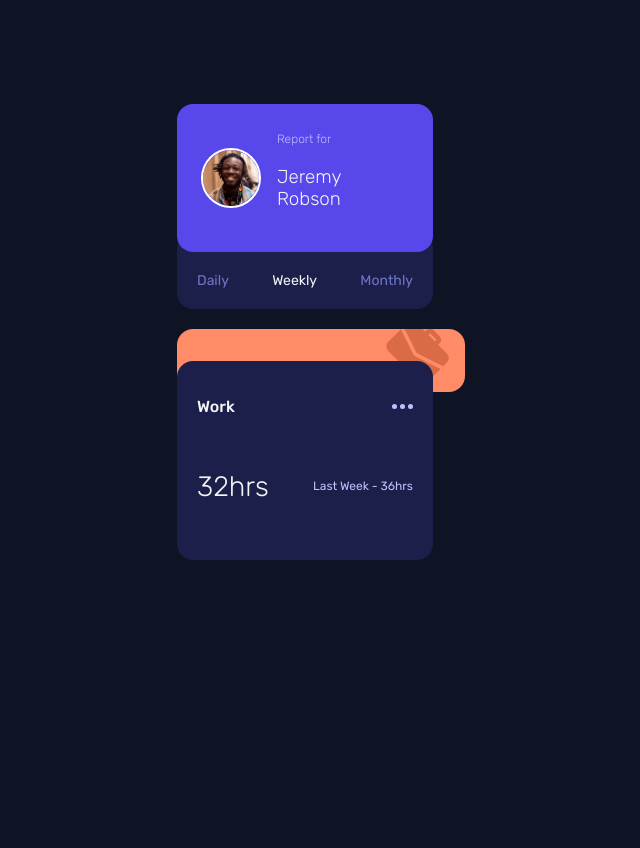
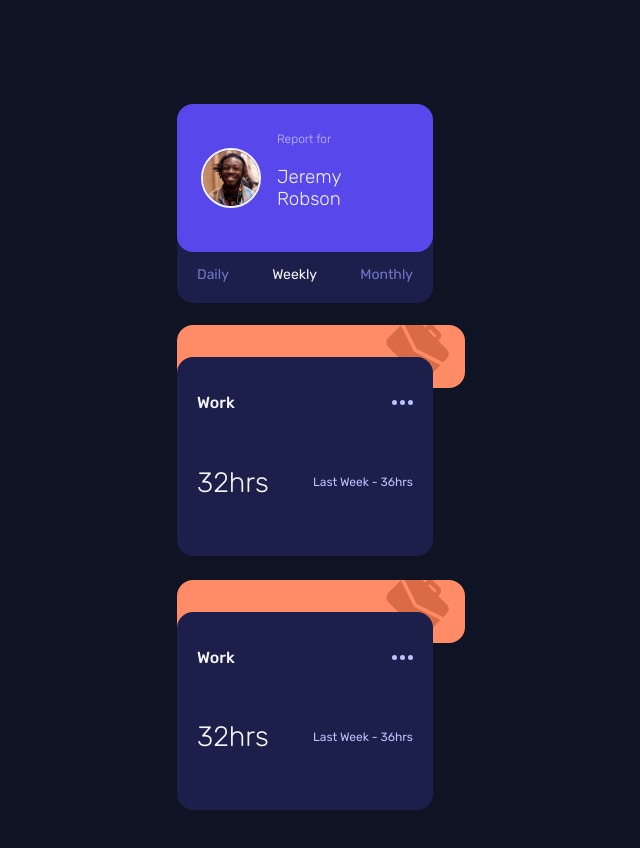
Before and after one commit to devmor-j/fm-time-tracking-dashboard, a Vue app: page / in a window 1280 px wide. Shown: the top 848 px of the page, without its empty margins (335-975 px from the left). Before the commit the page ends 800 px from the top, so only its background shows below. Built offline with nearby package versions, Linux system fonts and the light colour scheme.

Commit message:
Adjust card spacing

```diff
--- a/src/App.vue
+++ b/src/App.vue
@@ -6,6 +6,7 @@ import ProfileCard from "./components/ProfileCard.vue";
 <template>
   <main class="container">
     <ProfileCard />
+    <TrackingCard class="first-tracking-card" />
     <TrackingCard />
   </main>
 </template>
@@ -18,5 +19,12 @@ import ProfileCard from "./components/ProfileCard.vue";
   flex-direction: column;
   align-items: center;
   padding-block: 4rem;
+  gap: 1.5rem;
+  --card-overlap-size: 1.5rem;
+  --profile-card-transform: calc(-1.25 * var(--card-overlap-size));
+}
+
+.first-tracking-card {
+  margin: 0;
 }
 </style>
--- a/src/components/ProfileCard.vue
+++ b/src/components/ProfileCard.vue
@@ -45,7 +45,7 @@ import cardStyles from "../assets/card.module.css";
 
 .profile-image {
   width: 3.5rem;
-  border: 2.5px solid white;
+  border: 2.5px solid whitesmoke;
   border-radius: 50%;
 }
 
@@ -59,8 +59,7 @@ import cardStyles from "../assets/card.module.css";
 }
 
 .interval-wrapper {
-  --card-overlap-size: 1.25rem;
-  transform: translateY(calc(-1 * var(--card-overlap-size)));
+  transform: translateY(var(--profile-card-transform));
 }
 
 .interval {
--- a/src/components/TrackingCard.vue
+++ b/src/components/TrackingCard.vue
@@ -15,7 +15,7 @@ import cardStyles from "../assets/card.module.css";
     <BaseCard>
       <div :class="cardStyles.header">
         <h3 :class="cardStyles.title">Work</h3>
-        <img src="../assets/images/icon-ellipsis.svg" alt="" />
+        <img src="../assets/images/icon-ellipsis.svg" alt="" class="three-dots" />
       </div>
 
       <div :class="cardStyles.header">
```
